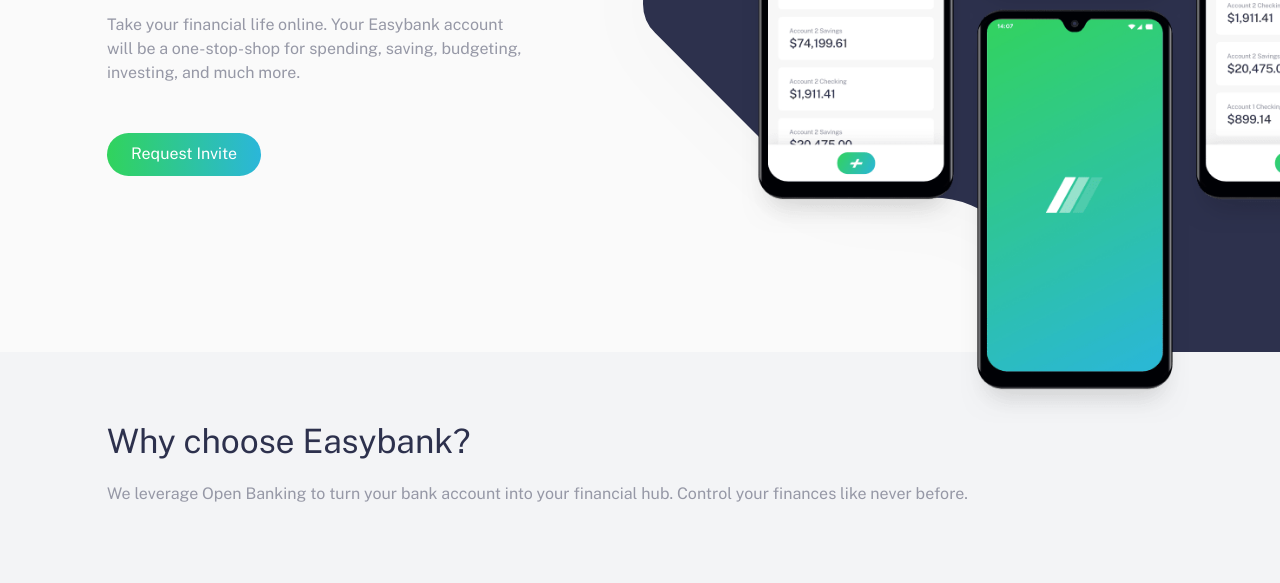
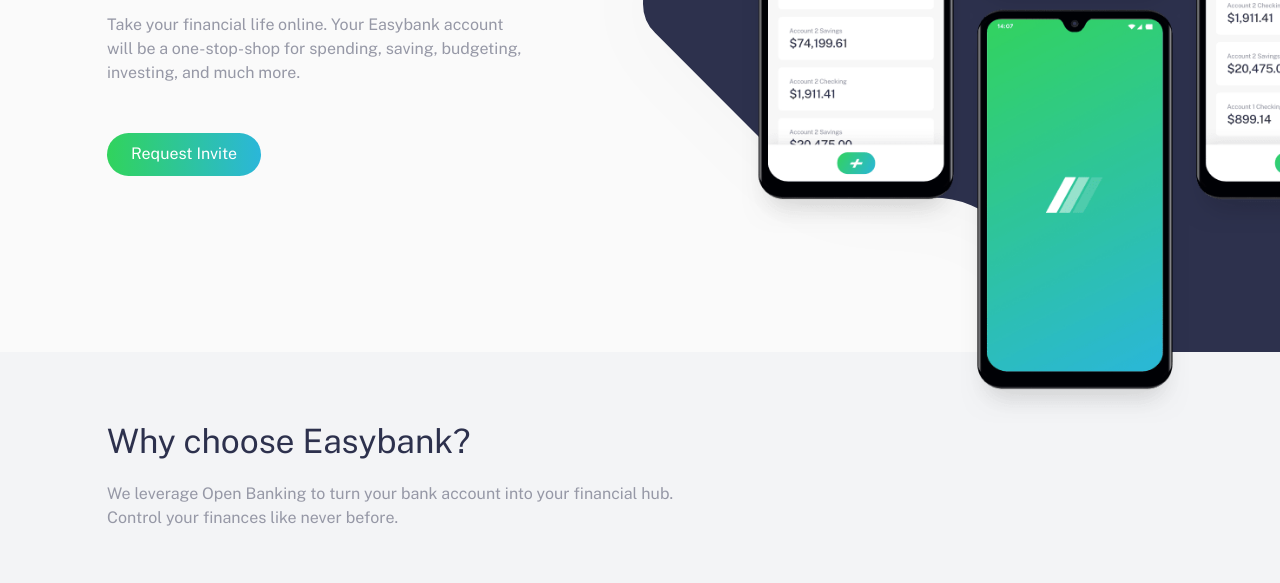
Before and after one commit to Abshaibu/abshaibu.github.io.banking, a plain HTML site: page index.html in a window 1280 px wide. Shown: the part 352-935 px from the top of the page. Drawn offline with nearby package versions, Linux system fonts and the light colour scheme.

Commit message:
fixed paragraph issues

```diff
--- a/styles.css
+++ b/styles.css
@@ -394,6 +394,10 @@ h2 {
     font-size: 2.1rem;
 }
 
+.reason p {
+    width: 54%;
+}
+
 .socials {
     margin: 1rem auto 2rem;
     width: auto;
```
